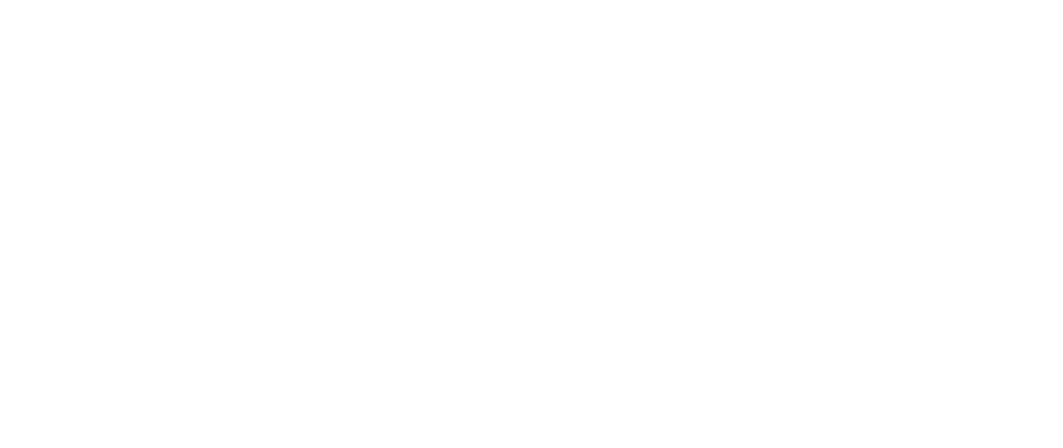
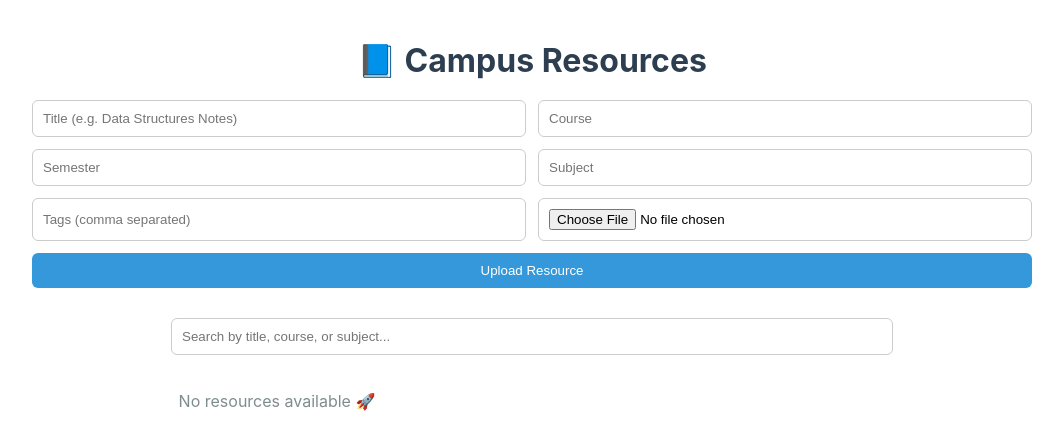
Before and after one commit to harshad1212/Campus_Buddy, a React (Create React App) app: page /resources in a window 1280 px wide. Before the commit this address had no page. Shown: the top 448 px of the page, without its empty margins (108-1171 px from the left). Built offline with nearby package versions, Linux system fonts and the light colour scheme.

Commit message:
resources

```diff
--- a/src/App.js
+++ b/src/App.js
@@ -7,12 +7,11 @@ import About from './components/pages/AboutUs';
 import Contact from './components/pages/ContactUs';
 import Register from './components/pages/Register';
 import ForgotPassword from './components/pages/ForgotPassword';
+import Resources from './components/pages/Resources';
 
 function App() {
   return (
     <Router>
-
-
       <Routes>
         <Route path="/" element={<Welcome />} />  {/* Root page */}
         <Route path="/login" element={<Login />} /> {/* Login page */}
@@ -21,6 +20,7 @@ function App() {
         <Route path="/contact" element={<Contact />} />
         <Route path="/register" element={<Register />} />
         <Route path="/forgot-password" element={<ForgotPassword />} />
+        <Route path="/resources" element={<Resources />} />
       </Routes>
     </Router>
   );
--- a/src/components/pages/Register.js
+++ b/src/components/pages/Register.js
@@ -1,5 +1,5 @@
 import React, { useState } from 'react';
-import { Link } from 'react-router-dom';
+import { Link, useNavigate } from 'react-router-dom';
 import './css/Register.css';
 
 const Register = () => {
@@ -8,14 +8,20 @@ const Register = () => {
   const [password, setPassword] = useState('');
   const [confirmPassword, setConfirmPassword] = useState('');
 
+  const navigate = useNavigate(); // 👈 initialize navigation
+
   const handleRegister = (e) => {
     e.preventDefault();
     if (password !== confirmPassword) {
       alert("Passwords do not match!");
       return;
     }
-    // Add registration logic here
+
+    // Add your actual registration logic here (API call, etc.)
     alert(`Registered with Email: ${email}`);
+
+    // After success redirect to home page
+    navigate('/Home'); // 👈 redirects to Home
   };
 
   return (
--- /dev/null
+++ b/src/components/pages/Resources.js
@@ -0,0 +1,254 @@
+import React, { useState } from "react";
+import "./css/Resources.css";
+
+const Resources = () => {
+  const [resources, setResources] = useState([]);
+  const [search, setSearch] = useState("");
+
+  // Upload form states
+  const [title, setTitle] = useState("");
+  const [course, setCourse] = useState("");
+  const [semester, setSemester] = useState("");
+  const [subject, setSubject] = useState("");
+  const [tags, setTags] = useState("");
+  const [file, setFile] = useState(null);
+
+  // Upload new resource
+  const handleUpload = (e) => {
+    e.preventDefault();
+
+    if (!file) {
+      alert("Please select a file!");
+      return;
+    }
+
+    const newResource = {
+      id: Date.now(),
+      title,
+      course,
+      semester,
+      subject,
+      tags: tags.split(",").map((t) => t.trim()),
+      fileName: file.name,
+      fileUrl: URL.createObjectURL(file), // preview only (local)
+      likes: 0,
+      comments: [],
+      ratings: [],
+      downloadCount: 0,
+    };
+
+    setResources([...resources, newResource]);
+
+    // Reset form
+    setTitle("");
+    setCourse("");
+    setSemester("");
+    setSubject("");
+    setTags("");
+    setFile(null);
+  };
+
+  // Like a resource
+  const handleLike = (id) => {
+    setResources(
+      resources.map((res) =>
+        res.id === id ? { ...res, likes: res.likes + 1 } : res
+      )
+    );
+  };
+
+  // Add comment
+  const handleComment = (id, text) => {
+    setResources(
+      resources.map((res) =>
+        res.id === id
+          ? { ...res, comments: [...res.comments, text] }
+          : res
+      )
+    );
+  };
+
+  // Rate resource (1–5 stars)
+  const handleRate = (id, value) => {
+    setResources(
+      resources.map((res) =>
+        res.id === id
+          ? { ...res, ratings: [...res.ratings, value] }
+          : res
+      )
+    );
+  };
+
+  // Download (simulated)
+  const handleDownload = (id) => {
+    setResources(
+      resources.map((res) =>
+        res.id === id
+          ? { ...res, downloadCount: res.downloadCount + 1 }
+          : res
+      )
+    );
+    alert("Download started! (Simulated)");
+  };
+
+  // Filter resources by search
+  const filteredResources = resources.filter(
+    (res) =>
+      res.title.toLowerCase().includes(search.toLowerCase()) ||
+      res.subject.toLowerCase().includes(search.toLowerCase()) ||
+      res.course.toLowerCase().includes(search.toLowerCase())
+  );
+
+  return (
+    <div className="resources-container">
+      <h1>📘 Campus Resources</h1>
+
+      {/* Upload Form */}
+      <form className="upload-form" onSubmit={handleUpload}>
+        <input
+          type="text"
+          placeholder="Title (e.g. Data Structures Notes)"
+          value={title}
+          onChange={(e) => setTitle(e.target.value)}
+          required
+        />
+        <input
+          type="text"
+          placeholder="Course"
+          value={course}
+          onChange={(e) => setCourse(e.target.value)}
+          required
+        />
+        <input
+          type="text"
+          placeholder="Semester"
+          value={semester}
+          onChange={(e) => setSemester(e.target.value)}
+          required
+        />
+        <input
+          type="text"
+          placeholder="Subject"
+          value={subject}
+          onChange={(e) => setSubject(e.target.value)}
+        />
+        <input
+          type="text"
+          placeholder="Tags (comma separated)"
+          value={tags}
+          onChange={(e) => setTags(e.target.value)}
+        />
+        <input
+          type="file"
+          accept=".pdf,.doc,.docx,.ppt,.pptx,.jpg,.png"
+          onChange={(e) => setFile(e.target.files[0])}
+          required
+        />
+        <button type="submit">Upload Resource</button>
+      </form>
+
+      {/* Search */}
+      <div className="search-bar">
+        <input
+          type="text"
+          placeholder="Search by title, course, or subject..."
+          value={search}
+          onChange={(e) => setSearch(e.target.value)}
+        />
+      </div>
+
+      {/* Resource List */}
+      <div className="resource-list">
+        {filteredResources.length === 0 ? (
+          <p className="empty">No resources available 🚀</p>
+        ) : (
+          filteredResources.map((res) => (
+            <div key={res.id} className="resource-card">
+              <h3>{res.title}</h3>
+              <p>
+                📖 {res.subject} | 📚 {res.course} | 🎓 Semester {res.semester}
+              </p>
+              <p className="tags">
+                {res.tags.map((t, i) => (
+                  <span key={i}>#{t} </span>
+                ))}
+              </p>
+
+              {/* File actions */}
+              <div className="actions">
+                <button onClick={() => handleLike(res.id)}>👍 Like</button>
+                <span>{res.likes} Likes</span>
+                <button onClick={() => handleDownload(res.id)}>⬇ Download</button>
+                <span>{res.downloadCount} Downloads</span>
+              </div>
+
+              {/* Rating */}
+              <div className="rating">
+                Rate:
+                {[1, 2, 3, 4, 5].map((star) => (
+                  <button
+                    key={star}
+                    onClick={() => handleRate(res.id, star)}
+                  >
+                    ⭐
+                  </button>
+                ))}
+                <p>
+                  Avg Rating:{" "}
+                  {res.ratings.length > 0
+                    ? (
+                        res.ratings.reduce((a, b) => a + b, 0) /
+                        res.ratings.length
+                      ).toFixed(1)
+                    : "No ratings yet"}
+                </p>
+              </div>
+
+              {/* Comments */}
+              <div className="comments-section">
+                <h4>Comments</h4>
+                {res.comments.length === 0 ? (
+                  <p>No comments yet</p>
+                ) : (
+                  <ul>
+                    {res.comments.map((c, i) => (
+                      <li key={i}>{c}</li>
+                    ))}
+                  </ul>
+                )}
+                <CommentBox onAdd={(text) => handleComment(res.id, text)} />
+              </div>
+            </div>
+          ))
+        )}
+      </div>
+    </div>
+  );
+};
+
+// Comment Box component
+const CommentBox = ({ onAdd }) => {
+  const [text, setText] = useState("");
+
+  const submitComment = (e) => {
+    e.preventDefault();
+    if (text.trim()) {
+      onAdd(text);
+      setText("");
+    }
+  };
+
+  return (
+    <form onSubmit={submitComment} className="comment-box">
+      <input
+        type="text"
+        placeholder="Write a comment..."
+        value={text}
+        onChange={(e) => setText(e.target.value)}
+      />
+      <button type="submit">Post</button>
+    </form>
+  );
+};
+
+export default Resources;
--- /dev/null
+++ b/src/components/pages/css/Resources.css
@@ -0,0 +1,142 @@
+.resources-container {
+  padding: 20px;
+  max-width: 1000px;
+  margin: auto;
+}
+
+h1 {
+  text-align: center;
+  margin-bottom: 20px;
+  color: #2c3e50;
+}
+
+.upload-form {
+  display: grid;
+  grid-template-columns: 1fr 1fr;
+  gap: 12px;
+  margin-bottom: 30px;
+}
+
+.upload-form input,
+.upload-form button {
+  padding: 10px;
+  border-radius: 6px;
+  border: 1px solid #ccc;
+}
+
+.upload-form button {
+  grid-column: span 2;
+  background: #3498db;
+  color: white;
+  border: none;
+  cursor: pointer;
+}
+
+.upload-form button:hover {
+  background: #2980b9;
+}
+
+.search-bar {
+  margin-bottom: 20px;
+  text-align: center;
+}
+
+.search-bar input {
+  width: 70%;
+  padding: 10px;
+  border-radius: 6px;
+  border: 1px solid #ccc;
+}
+
+.resource-list {
+  display: grid;
+  grid-template-columns: 1fr 1fr;
+  gap: 20px;
+}
+
+.resource-card {
+  background: #f9f9f9;
+  padding: 15px;
+  border-radius: 12px;
+  border: 1px solid #ddd;
+}
+
+.resource-card h3 {
+  margin: 0 0 10px;
+}
+
+.tags span {
+  background: #eee;
+  padding: 2px 6px;
+  border-radius: 5px;
+  margin-right: 5px;
+  font-size: 12px;
+}
+
+.actions {
+  margin-top: 10px;
+  display: flex;
+  gap: 10px;
+  align-items: center;
+}
+
+.actions button {
+  background: #2ecc71;
+  border: none;
+  padding: 6px 12px;
+  border-radius: 6px;
+  cursor: pointer;
+  color: white;
+}
+
+.actions button:hover {
+  background: #27ae60;
+}
+
+.rating {
+  margin-top: 10px;
+}
+
+.rating button {
+  border: none;
+  background: transparent;
+  cursor: pointer;
+  font-size: 18px;
+}
+
+.comments-section {
+  margin-top: 15px;
+  border-top: 1px solid #ddd;
+  padding-top: 10px;
+}
+
+.comment-box {
+  display: flex;
+  gap: 10px;
+  margin-top: 10px;
+}
+
+.comment-box input {
+  flex: 1;
+  padding: 8px;
+  border-radius: 6px;
+  border: 1px solid #ccc;
+}
+
+.comment-box button {
+  padding: 8px 12px;
+  border: none;
+  background: #34495e;
+  color: white;
+  border-radius: 6px;
+  cursor: pointer;
+}
+
+.comment-box button:hover {
+  background: #2c3e50;
+}
+
+.empty {
+  text-align: center;
+  color: #7f8c8d;
+}
```
